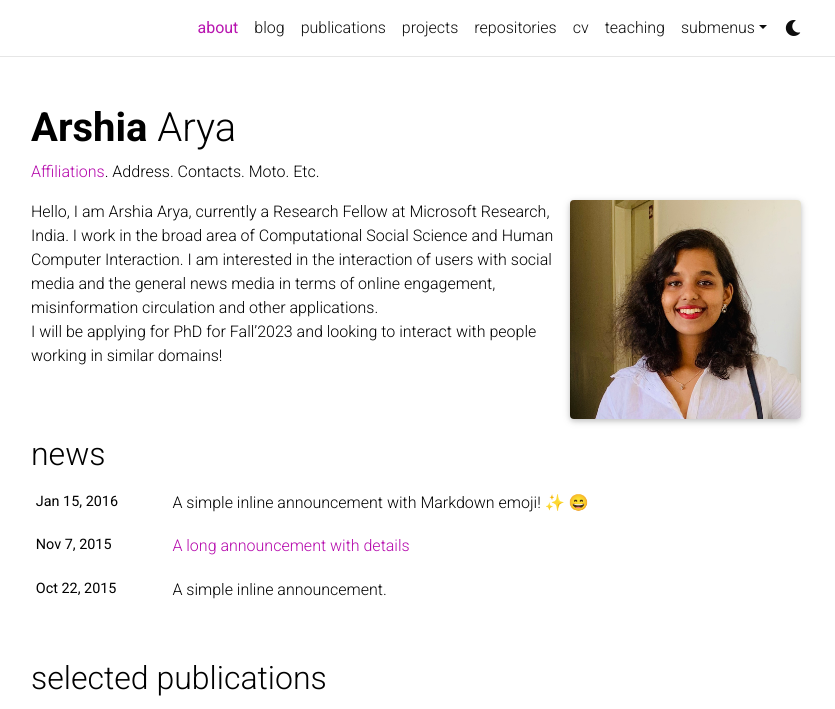
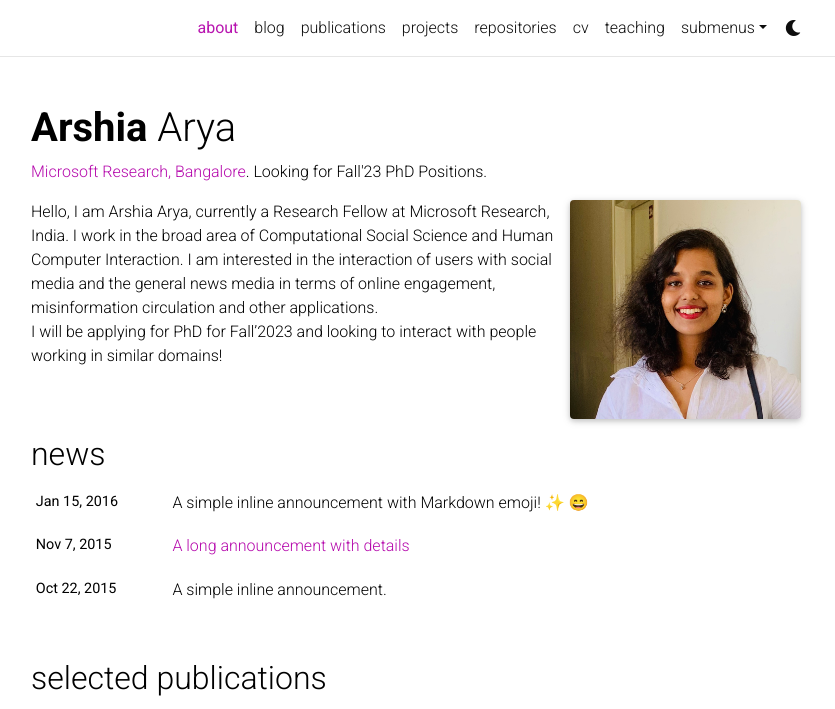
Before and after one commit to Arshiaarya/arshiaarya.github.io, a Jekyll site: the page built from _pages/about.md, in a window 1280 px wide and 999 px high, cut to the strip 0-709 px from the top of the window. Shown: the whole strip, without its empty margins (224-1059 px from the left). Built offline with Jekyll 4.4.1, drawn with Linux system fonts in a browser that asks for light colours; full-size pictures stand in for the smaller copies a plugin makes; emoji names are drawn with the system emoji font; comment, search, counter and statistics services are not loaded; a style sheet for code colours, icons or effects is not loaded.

Commit message:
Update about

```diff
--- a/_pages/about.md
+++ b/_pages/about.md
@@ -2,7 +2,7 @@
 layout: about
 title: about
 permalink: /
-subtitle: <a href='#'>Affiliations</a>. Address. Contacts. Moto. Etc.
+subtitle: <a href='#'>Microsoft Research, Bangalore</a>. Looking for Fall'23 PhD Positions.
 
 profile:
   align: right
```
